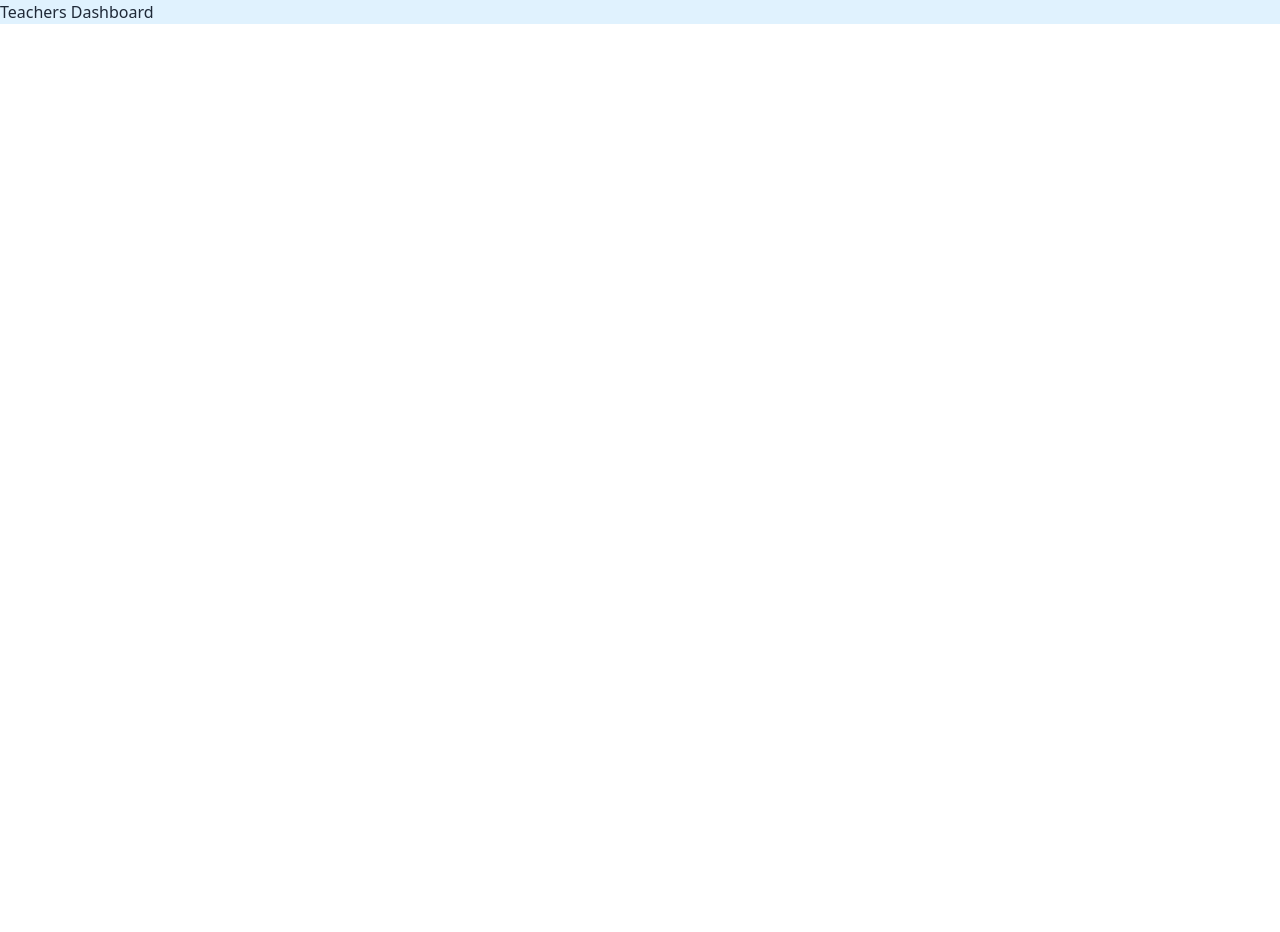
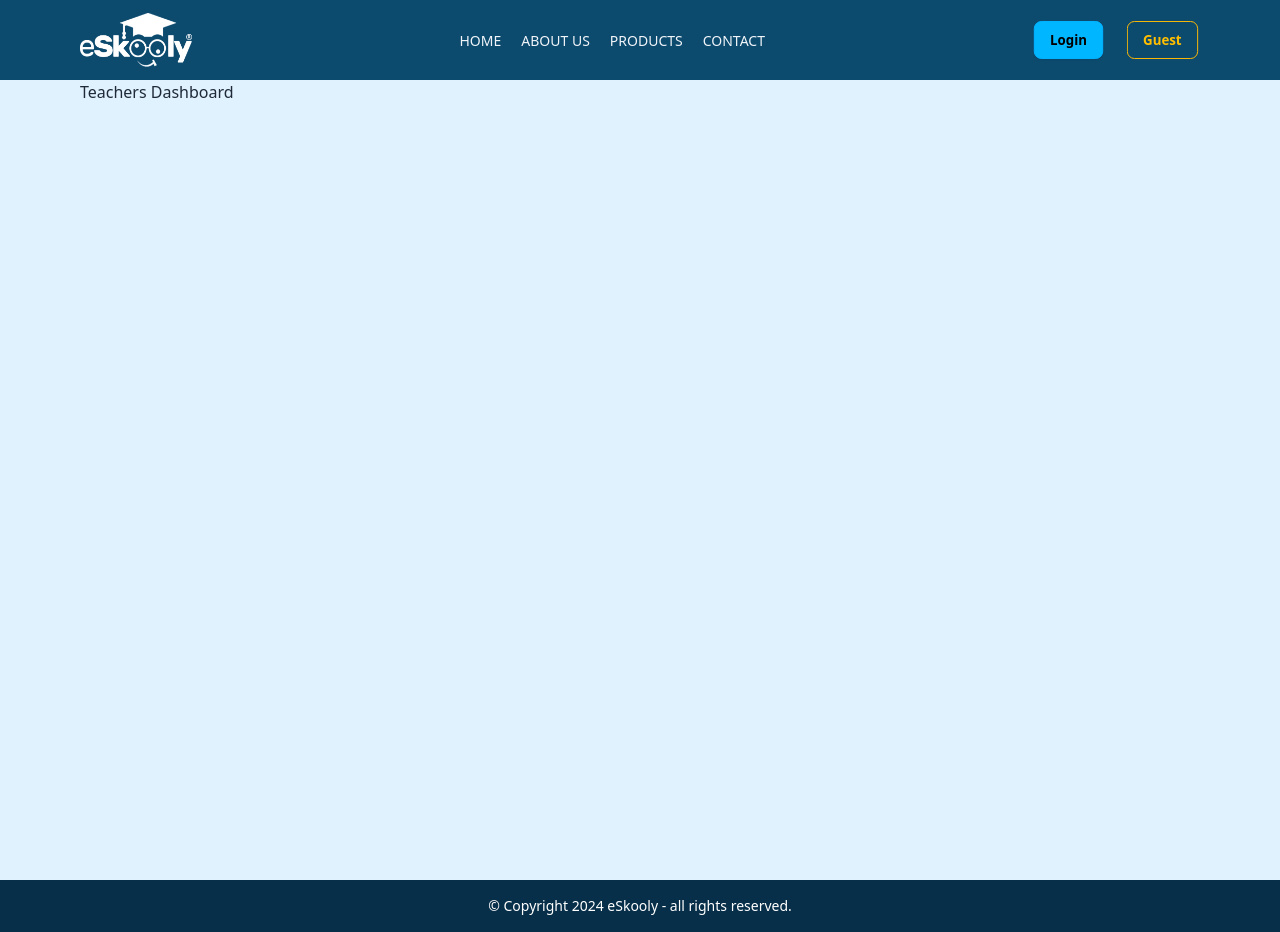
Before and after one commit to it27427/school-management-system, a React (Vite) app in the folder views/: page /teacher/dashboard in a window 1280 px wide. Before the commit the page ends 800 px from the top, so only its background shows below. Built offline with nearby package versions, Linux system fonts and the light colour scheme.

Commit message:
RootLayout added in teacher-dashboard

```diff
--- a/views/src/pages/Teachers/Dashboard.jsx
+++ b/views/src/pages/Teachers/Dashboard.jsx
@@ -1,10 +1,10 @@
-import React from 'react';
+import RootLayout from '@/layouts/RootLayout';
 
 const Dashboard = () => {
   return (
-    <div>
+    <RootLayout>
       <h1>Teachers Dashboard</h1>
-    </div>
+    </RootLayout>
   );
 };
 
```
